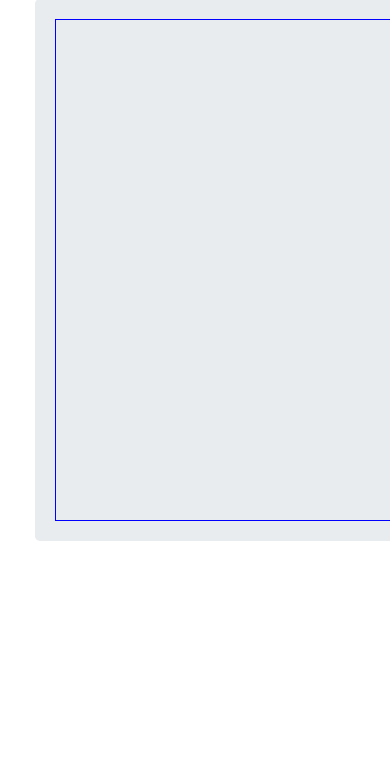
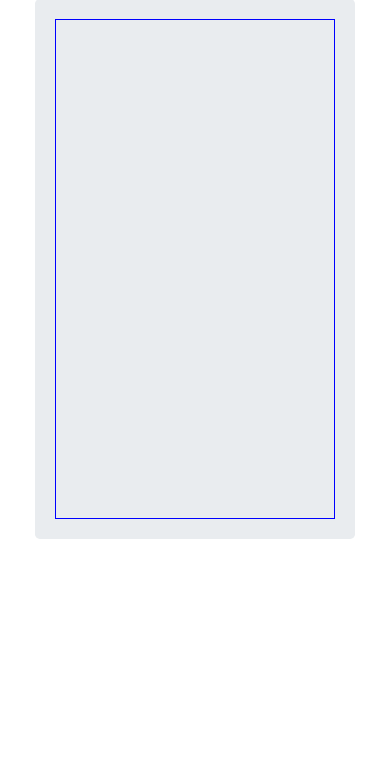
Before and after one commit to chaitanya1999/teamboard, a website: page index.html in a window 390 px wide. Shown: the part 67-844 px from the top of the page. Drawn offline with nearby package versions, Linux system fonts and the light colour scheme.

Commit message:
responsive

```diff
--- a/index.html
+++ b/index.html
@@ -8,7 +8,6 @@
 
 		<style>
 			.center1{
-				width:840px;
 				margin-left:auto;
 				margin-right:auto;
 			}
@@ -18,7 +17,6 @@
 
 			  width: 100%;
 			  height: 100%;
-			  overflow-y: hidden;
 			}
 
 			.body {
@@ -34,7 +32,9 @@
 			var canvas,context;
 			var dragging=false;
 			var points=[];
-			var socket = new WebSocket("ws://cvboard.herokuapp.com",3000);
+			var scaleX = 900;
+			//var socket = new WebSocket("ws://cvboard.herokuapp.com",3000);
+			var socket = new WebSocket("ws://192.168.1.8:3000",);
 			socket.onmessage = function(msg){
 				console.log("ws msg");
 				data = JSON.parse(msg.data);
@@ -55,6 +55,18 @@
 			}
 			function afterLoad(){
 				canvas = $("#board")[0];
+				scaleX = canvas.width;
+				cp = $("#cp")[0];
+				cp.style.width = cp.parentElement.style.width;
+
+				canvas.style.width = cp.clientWidth-40;
+				canvas.style.height = canvas.height;
+
+				str =  canvas.style.width;
+				str = str.substring(0,str.length-2);
+
+				scaleX /= parseInt(str);
+
 				context = canvas.getContext('2d');
 				canvas.addEventListener('mousedown',mouseDown);
 				canvas.addEventListener('mouseup',mouseUp);
@@ -102,6 +114,7 @@
 				if(dragging){
 					var x = e.offsetX || e.layerX - canvas.offsetLeft;
 					var y = e.offsetY || e.layerY - canvas.offsetTop;
+					x*=scaleX;
 					context.lineTo(x,y);
 					context.stroke();
 					points.push({x:x,y:y});
@@ -118,8 +131,8 @@
 	<body id='body' class='body wrapper' style='padding:20px;' onload='afterLoad()'>
 		<div class='container'>
 			<h2>TeamBoard</h2>
-			<div class='jumbotron center1' style='padding:20px;width:840px'>
-				<canvas id='board' height='500px' width='800px' style='border: 1px solid blue;'></canvas>
+			<div class='jumbotron center1' id='cp' style='padding:20px;width:940px;height:540px;'>
+				<canvas id='board' height='500px' width='900px' style='border: 1px solid blue;'></canvas>
 			</div>
 		</div>
 	</body>
```
